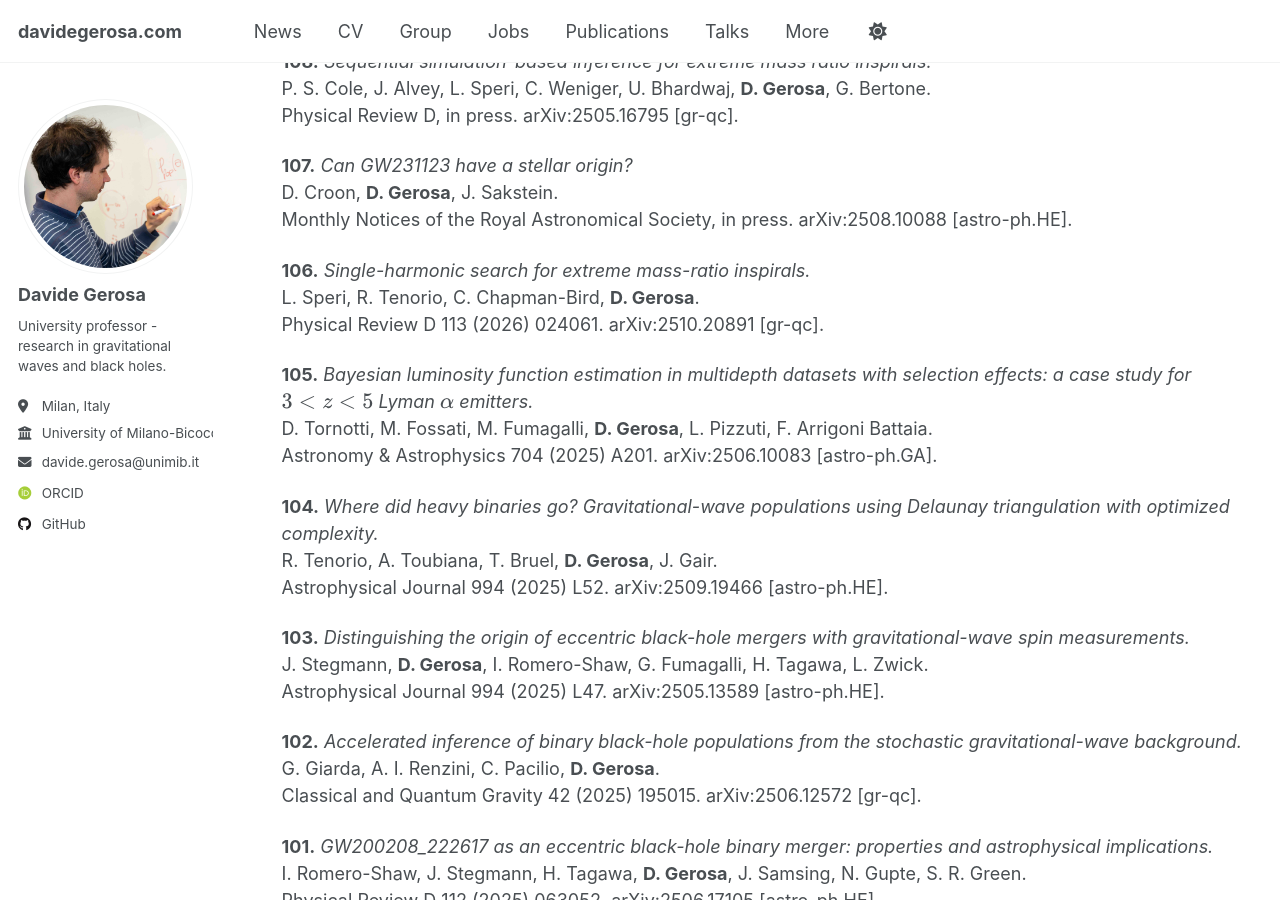
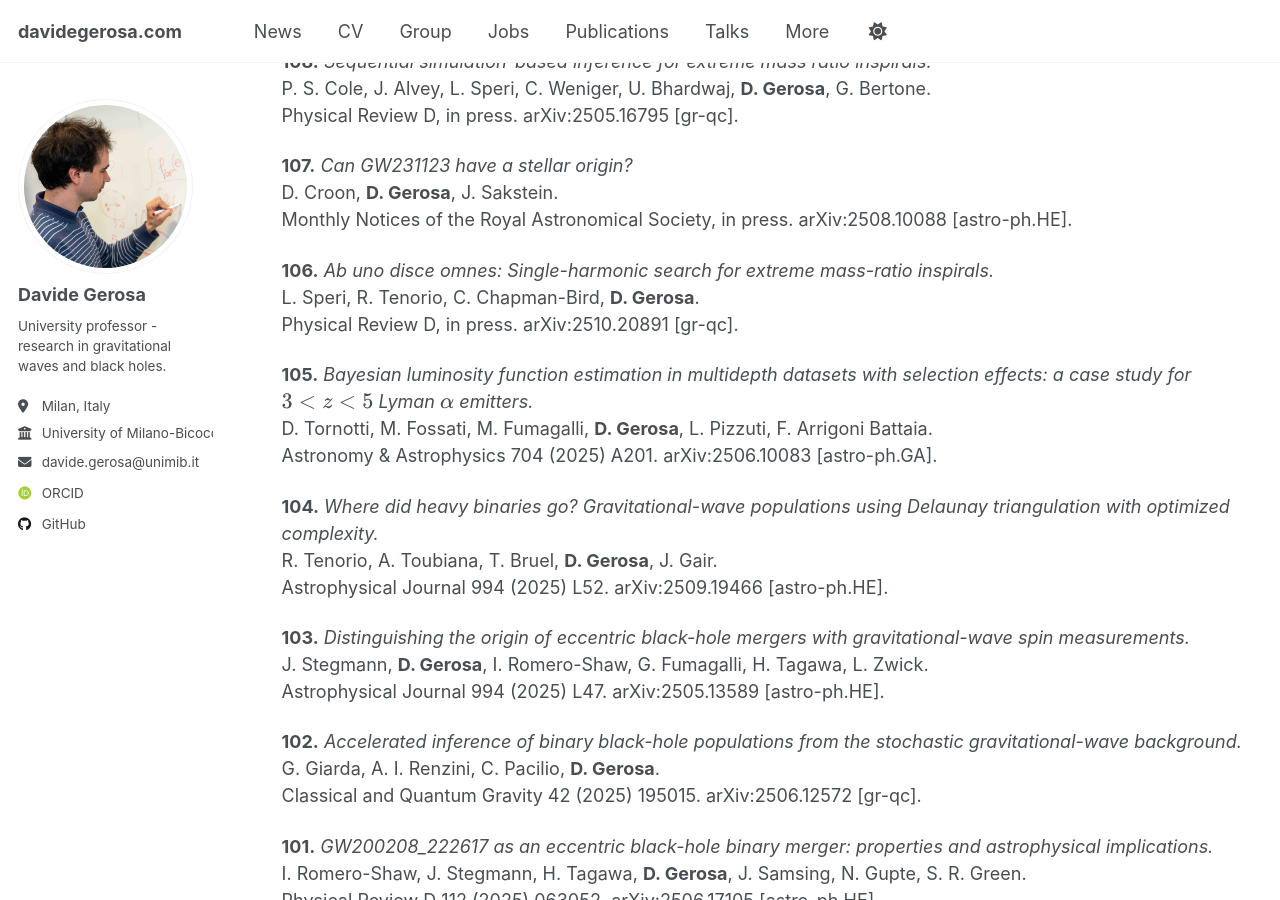
Before and after one commit to dgerosa/website, a Jekyll site: the page built from _pages/publications.md, in a window 1280 px wide and 900 px high, scrolled down 1548 px. Built offline with Jekyll 4.4.1, drawn with Linux system fonts in a browser that asks for light colours; some web fonts are replaced; some of the changed text lies outside the part shown.

Commit message:
Website update from workflow

```diff
--- a/_pages/_publications.md
+++ b/_pages/_publications.md
@@ -64,9 +64,9 @@ D. Croon, **D. Gerosa**, J. Sakstein.\
 Monthly Notices of the Royal Astronomical Society, in press. <a href="https://arxiv.org/abs/2508.10088" style="color: inherit; text-decoration: none;">arXiv:2508.10088 [astro-ph.HE]</a>.
 
 **106.**
-*Single-harmonic search for extreme mass-ratio inspirals.*\
+*Ab uno disce omnes: Single-harmonic search for extreme mass-ratio inspirals.*\
 L. Speri, R. Tenorio, C. Chapman-Bird, **D. Gerosa**.\
-<a href="https://journals.aps.org/prd/abstract/10.1103/dh3j-ksfl" style="color: inherit; text-decoration: none;">Physical Review D 113 (2026) 024061</a>. <a href="https://arxiv.org/abs/2510.20891" style="color: inherit; text-decoration: none;">arXiv:2510.20891 [gr-qc]</a>.
+Physical Review D, in press. <a href="https://arxiv.org/abs/2510.20891" style="color: inherit; text-decoration: none;">arXiv:2510.20891 [gr-qc]</a>.
 
 **105.**
 *Bayesian luminosity function estimation in multidepth datasets with selection effects: a case study for $$3<z<5$$ Lyman $$\alpha$$ emitters.*\
```
Also changed, not shown: other parts of _pages/_publications.md (+1 -1 lines), _pages/_citations.md (+4 -4 lines), _pages/_group.md (+1 -1 lines), _pages/_talks.md (+2 -2 lines).
